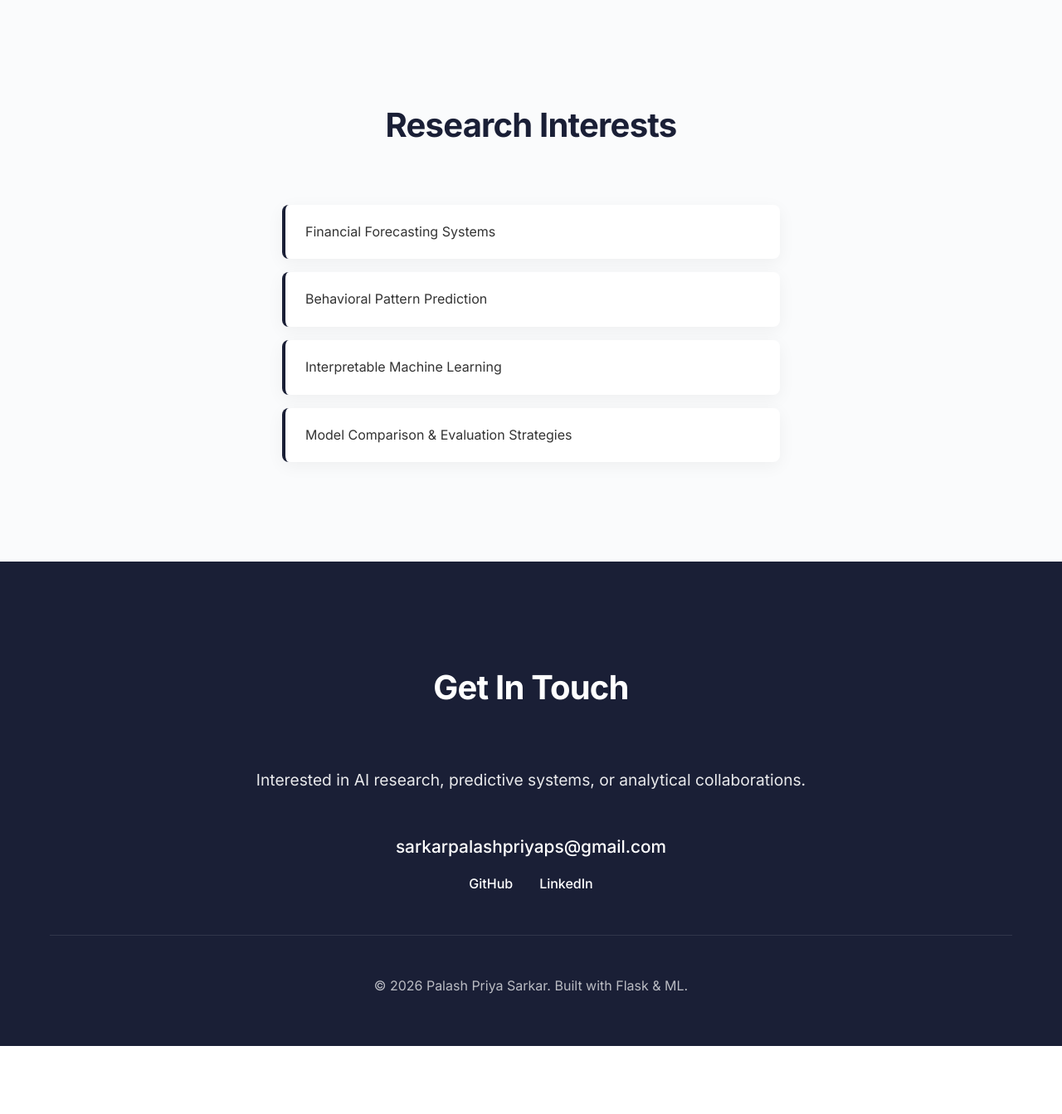
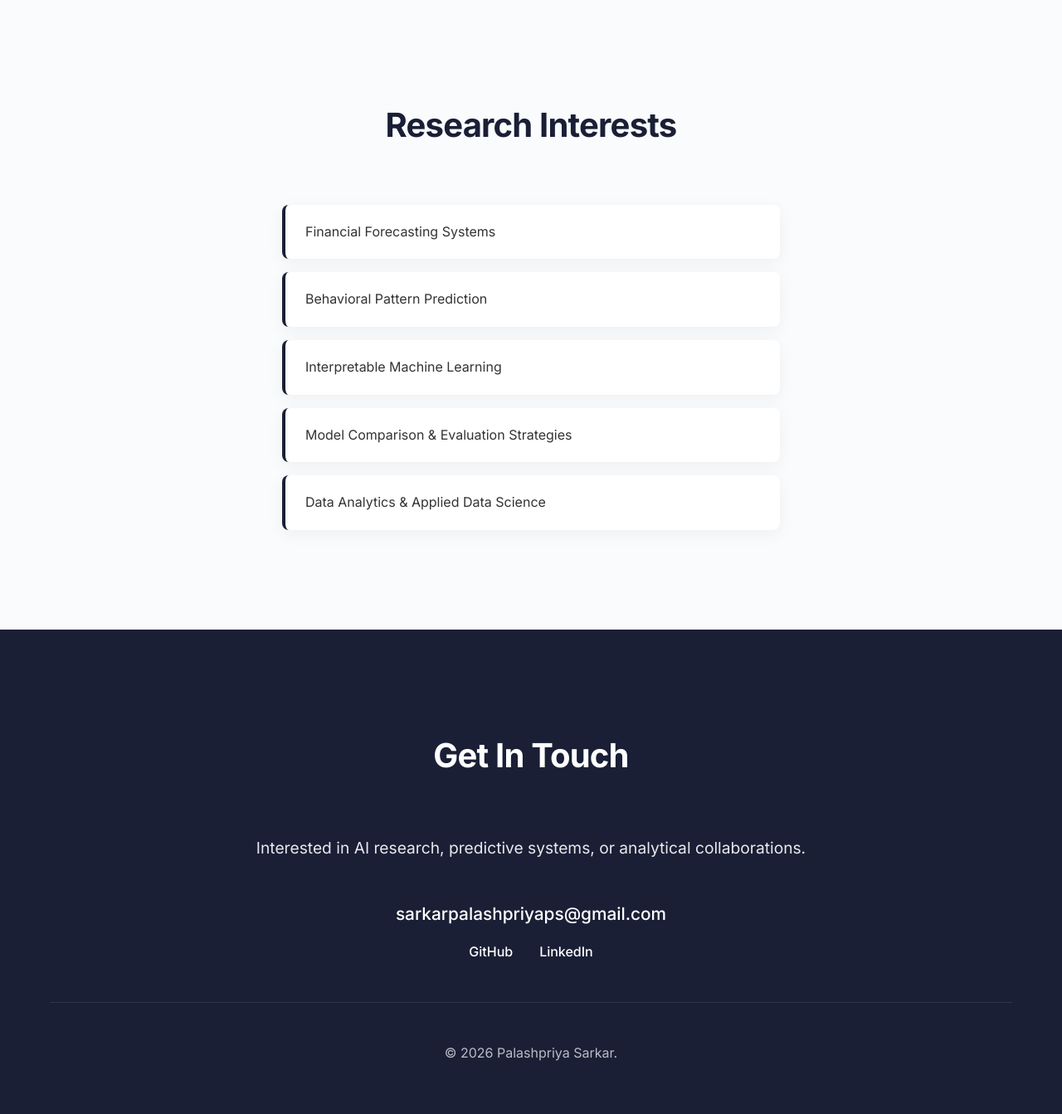
Before and after one commit to palashpriya-sarkar/portfolio-website, a Flask app: page / in a window 1280 px wide. Shown: the part 4160-5503 px from the top of the page at 83% size. Before the commit the page ends 5421 px from the top, so only its background shows below. Run offline with Flask 3, Linux system fonts and the light colour scheme.

Commit message:
Update portfolio title and intro section description

```diff
--- a/templates/index.html
+++ b/templates/index.html
@@ -3,7 +3,7 @@
 <head>
     <meta charset="UTF-8">
     <meta name="viewport" content="width=device-width, initial-scale=1.0">
-    <title>Palash Priya Sarkar | ML &amp; Predictive Analytics</title>
+    <title>Palash Priya Sarkar Portfolio</title>
     <link rel="stylesheet" href="{{ url_for('static', filename='styles.css') }}">
     <link href="https://fonts.googleapis.com/css2?family=Inter:wght@300;400;500;600;700&display=swap" rel="stylesheet">
 </head>
@@ -22,12 +22,12 @@
         </div>
     </nav>
 
-    <!-- Hero Section -->
+    <!-- Intro Section -->
     <section id="home" class="hero">
         <div class="container">
             <div class="hero-content">
                 <h1 class="hero-headline">Who am I?</h1>
-                <p class="hero-subtext">BCA student specializing in machine learning, time-series forecasting, and financial analytics. Currently developing a budget-wise AI-based expense forecasting system focused on predictive accuracy and interpretability.</p>
+                <p class="hero-subtext">BCA student specializing in Machine Learning, Time-Series Forecasting, and Financial Analytics. Passionate about building data-driven solutions with a strong focus on predictive accuracy and interpretability. A fast learner who quickly adapts to new technologies, challenges, and evolving industry demands.</p>
                 <div class="hero-buttons">
                     <a href="#projects" class="btn btn-primary">View Projects</a>
                     <a href="#framework" class="btn btn-secondary">My Approach</a>
@@ -132,6 +132,7 @@
                 <li>Behavioral Pattern Prediction</li>
                 <li>Interpretable Machine Learning</li>
                 <li>Model Comparison &amp; Evaluation Strategies</li>
+                <li>Data Analytics &amp; Applied Data Science</li>
             </ul>
         </div>
     </section>
@@ -149,7 +150,7 @@
                 </div>
             </div>
             <div class="footer-bottom">
-                <p>&copy; 2026 Palash Priya Sarkar. Built with Flask &amp; ML.</p>
+                <p>&copy; 2026 Palashpriya Sarkar.</p>
             </div>
         </div>
     </footer>
```
